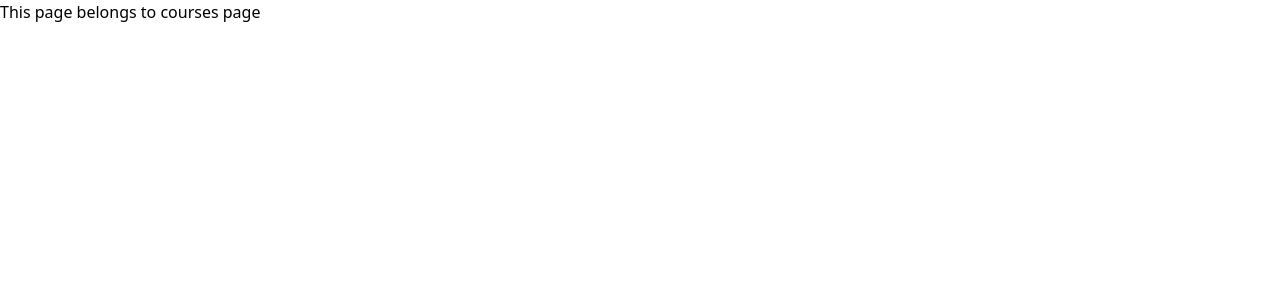
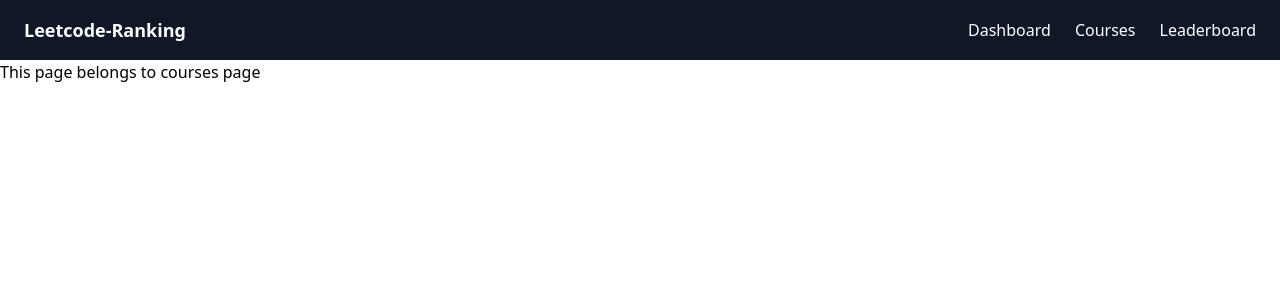
Before and after one commit to kausthik/reducate, a Next.js app: page /courses in a window 1280 px wide. Shown: the top 300 px of the page. Built offline with nearby package versions, Linux system fonts and the light colour scheme.

Commit message:
feat: update layout and add Navbar component for improved navigation

```diff
--- a/src/app/layout.tsx
+++ b/src/app/layout.tsx
@@ -1,10 +1,12 @@
 import type { Metadata } from "next";
 import "./globals.css";
 
+import { Navbar } from "@/src/components/navbar/navbar"
+
 
 export const metadata: Metadata = {
-  title: "Create Next App",
-  description: "Generated by create next app",
+  title: "Leetcode-ranking",
+  description: "Compete with friends",
 };
 
 export default function RootLayout({
@@ -17,7 +19,10 @@ export default function RootLayout({
       lang="en"
       className={`h-full antialiased`}
     >
-      <body className="min-h-full flex flex-col">{children}</body>
+      <body className="min-h-full flex flex-col">
+        <Navbar/>
+        {children}
+        </body>
     </html>
   );
 }
--- /dev/null
+++ b/src/components/navbar/navbar.tsx
@@ -0,0 +1,21 @@
+import Link from "next/link";
+
+export function Navbar() {
+  return (
+    <nav className="flex items-center justify-between px-6 py-4 bg-gray-900 text-white">
+      <div className="text-lg font-semibold">Leetcode-Ranking</div>
+
+      <div className="flex gap-6">
+        <Link href="/dashboard" className="hover:text-blue-400 transition">
+          Dashboard
+        </Link>
+        <Link href="/courses" className="hover:text-blue-400 transition">
+          Courses
+        </Link>
+        <Link href="/leaderboard" className="hover:text-blue-400 transition">
+          Leaderboard
+        </Link>
+      </div>
+    </nav>
+  );
+}
```
Also changed, not shown: 2 other files (tests, documents, lock files or other folders).
